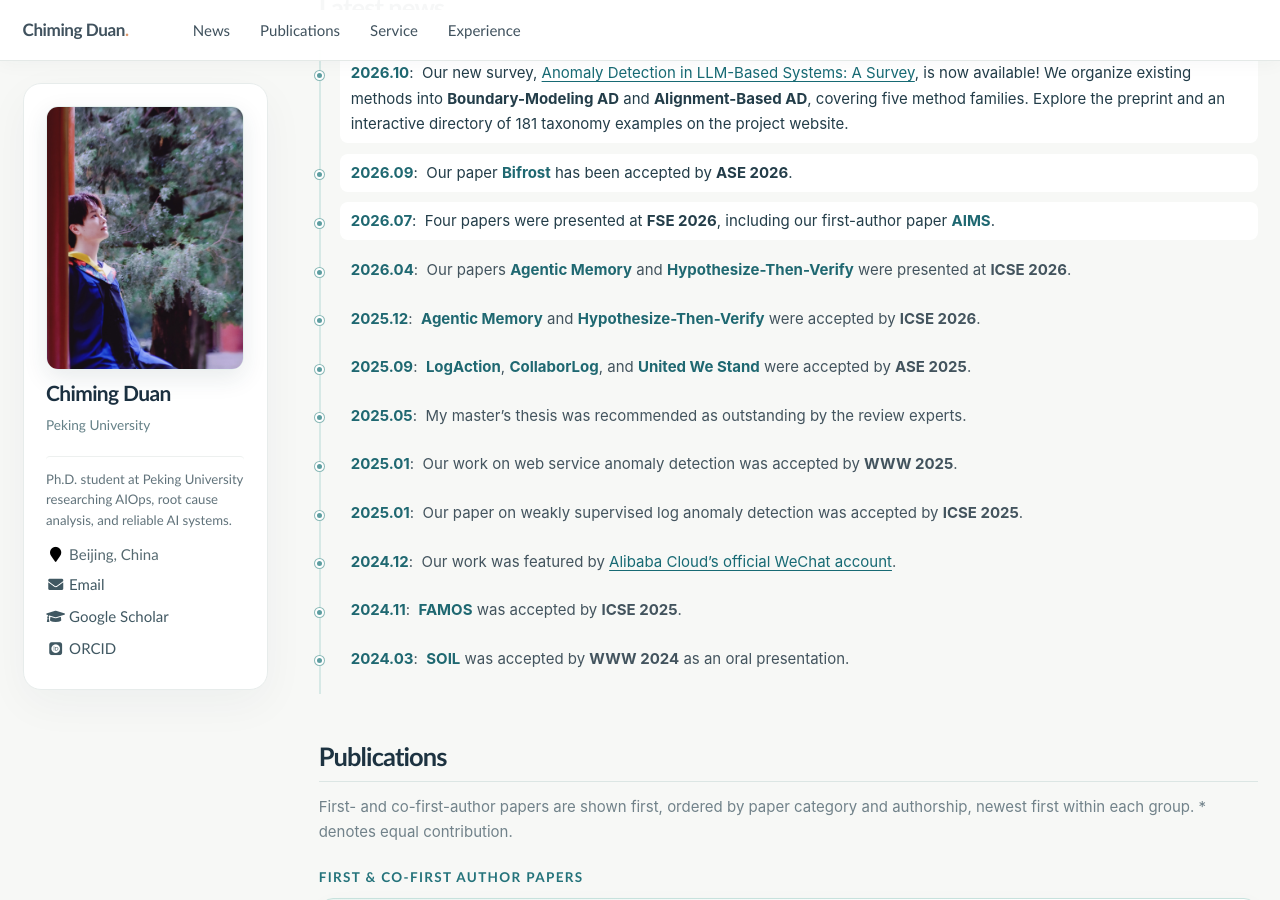
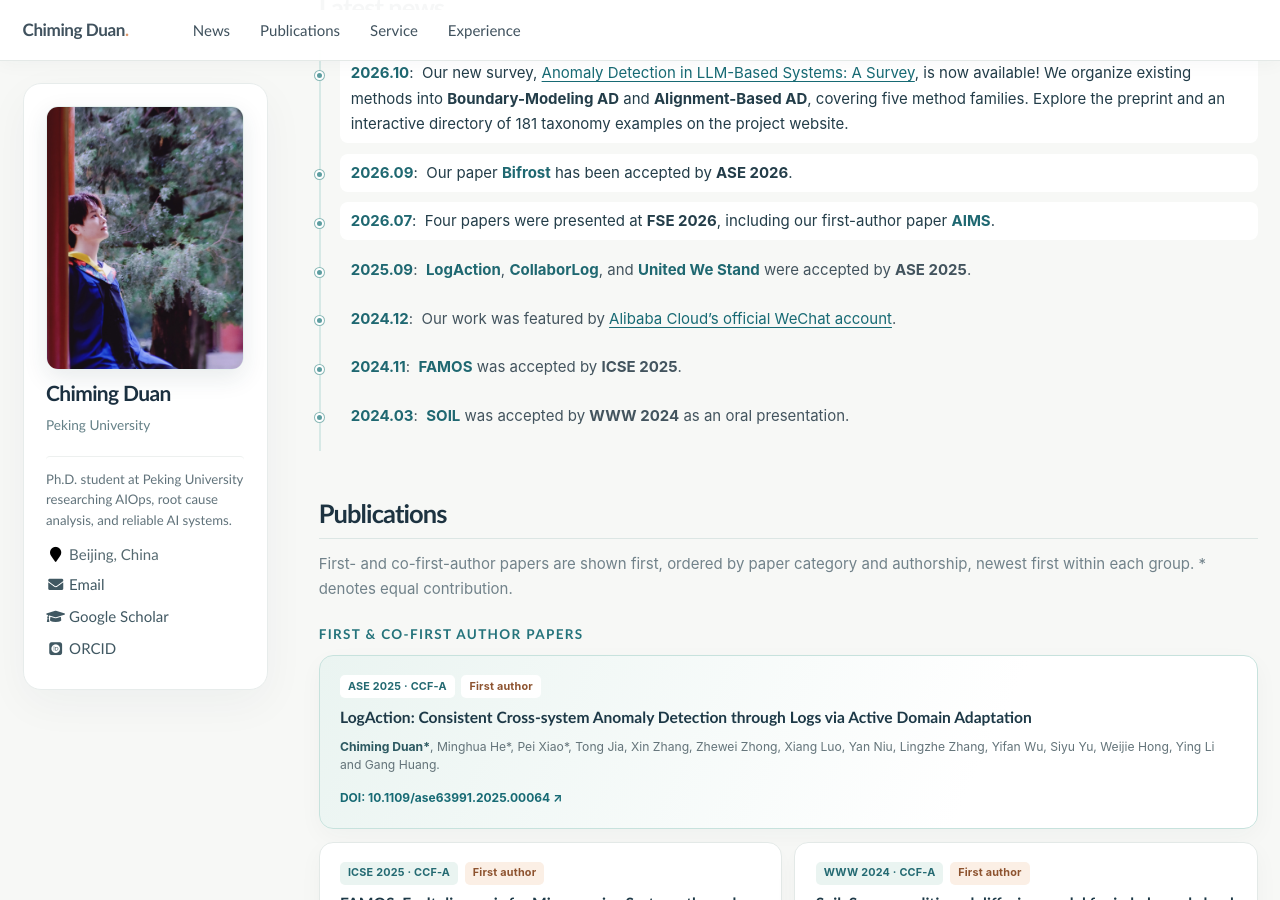
Before and after one commit to chiming-duan/Chiming-Duan.github.io, a Jekyll site: the page built from _pages/about.md, in a window 1280 px wide and 900 px high, scrolled down 715 px. Built offline with Jekyll 4.4.1, drawn with Linux system fonts in a browser that asks for light colours; some web fonts are replaced.

Commit message:
Trim five older homepage news entries

```diff
--- a/_pages/about.md
+++ b/_pages/about.md
@@ -28,12 +28,7 @@ redirect_from:
 - *2026.10*: &nbsp;Our new survey, [Anomaly Detection in LLM-Based Systems: A Survey](https://method-notes.github.io/LLM-Anomaly-Detection-Survey/), is now available! We organize existing methods into **Boundary-Modeling AD** and **Alignment-Based AD**, covering five method families. Explore the preprint and an interactive directory of 181 taxonomy examples on the project website.
 - *2026.09*: &nbsp;Our paper *Bifrost* has been accepted by **ASE 2026**.
 - *2026.07*: &nbsp;Four papers were presented at **FSE 2026**, including our first-author paper *AIMS*.
-- *2026.04*: &nbsp;Our papers *Agentic Memory* and *Hypothesize-Then-Verify* were presented at **ICSE 2026**.
-- *2025.12*: &nbsp;*Agentic Memory* and *Hypothesize-Then-Verify* were accepted by **ICSE 2026**.
 - *2025.09*: &nbsp;*LogAction*, *CollaborLog*, and *United We Stand* were accepted by **ASE 2025**.
-- *2025.05*: &nbsp;My master's thesis was recommended as outstanding by the review experts.
-- *2025.01*: &nbsp;Our work on web service anomaly detection was accepted by **WWW 2025**.
-- *2025.01*: &nbsp;Our paper on weakly supervised log anomaly detection was accepted by **ICSE 2025**.
 - *2024.12*: &nbsp;Our work was featured by [Alibaba Cloud’s official WeChat account](https://mp.weixin.qq.com/s/xJs3I9jyX-xkuUpRu7_NWg).
 - *2024.11*: &nbsp;*FAMOS* was accepted by **ICSE 2025**.
 - *2024.03*: &nbsp;*SOIL* was accepted by **WWW 2024** as an oral presentation.
```
